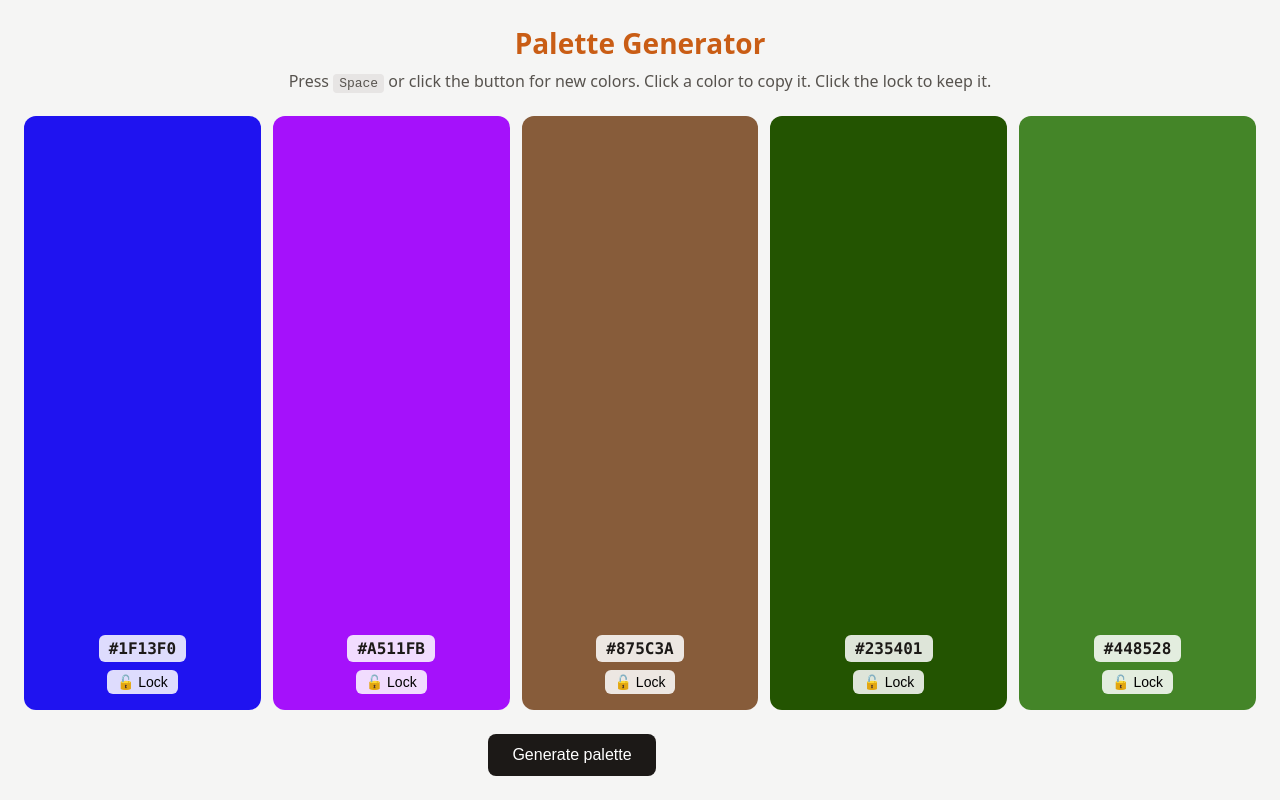
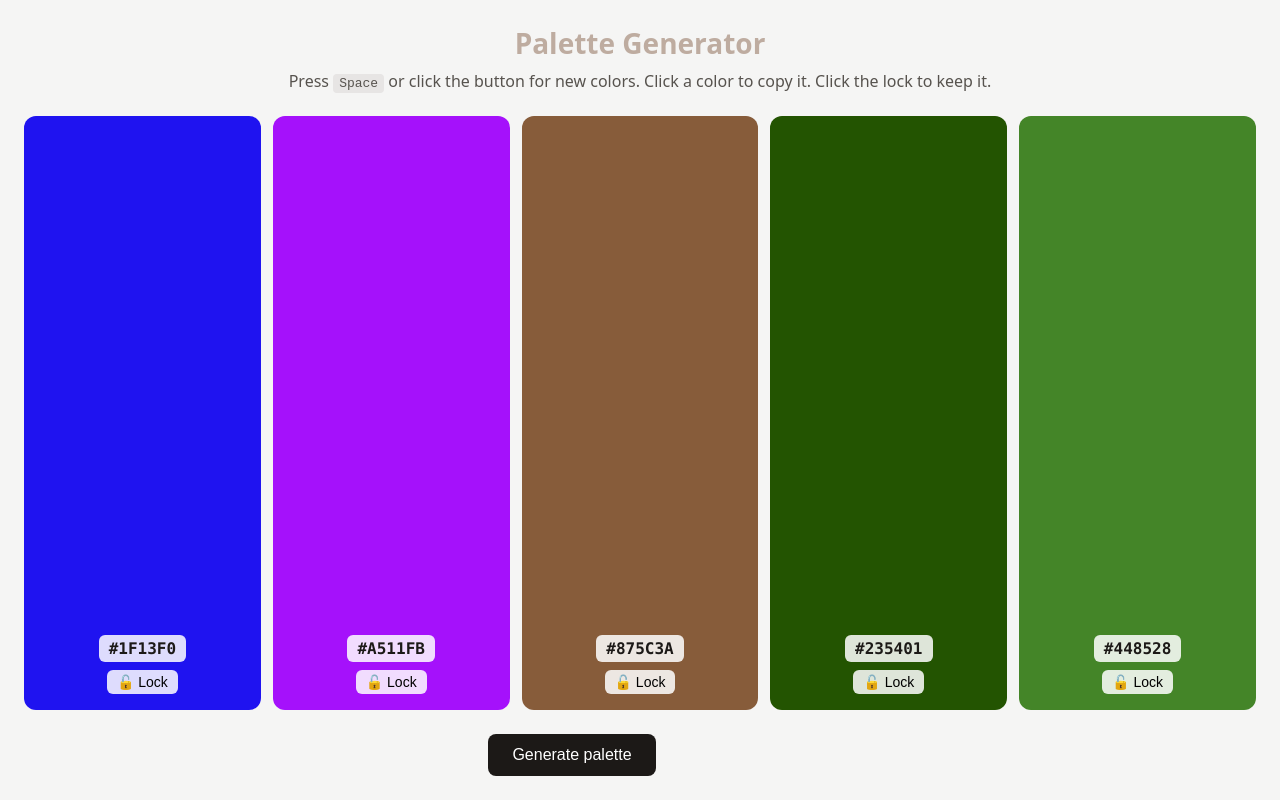
Before and after one commit to VasantSuraj/palette-generator, a plain HTML site: page index.html in a window 1280 px wide. Drawn offline with Linux system fonts and the light colour scheme.

Commit message:
colour change

```diff
--- a/style.css
+++ b/style.css
@@ -7,7 +7,7 @@
 body {
   font-family: system-ui, -apple-system, "Segoe UI", sans-serif;
   background: #f5f5f4;
-  color: #c95d15;
+  color: #beaca0;
   min-height: 100vh;
   display: flex;
   flex-direction: column;
@@ -26,7 +26,6 @@ header h1 {
 header p {
   color: #57534e;
 }
-
 kbd {
   background: #e7e5e4;
   border-radius: 4px;
```
